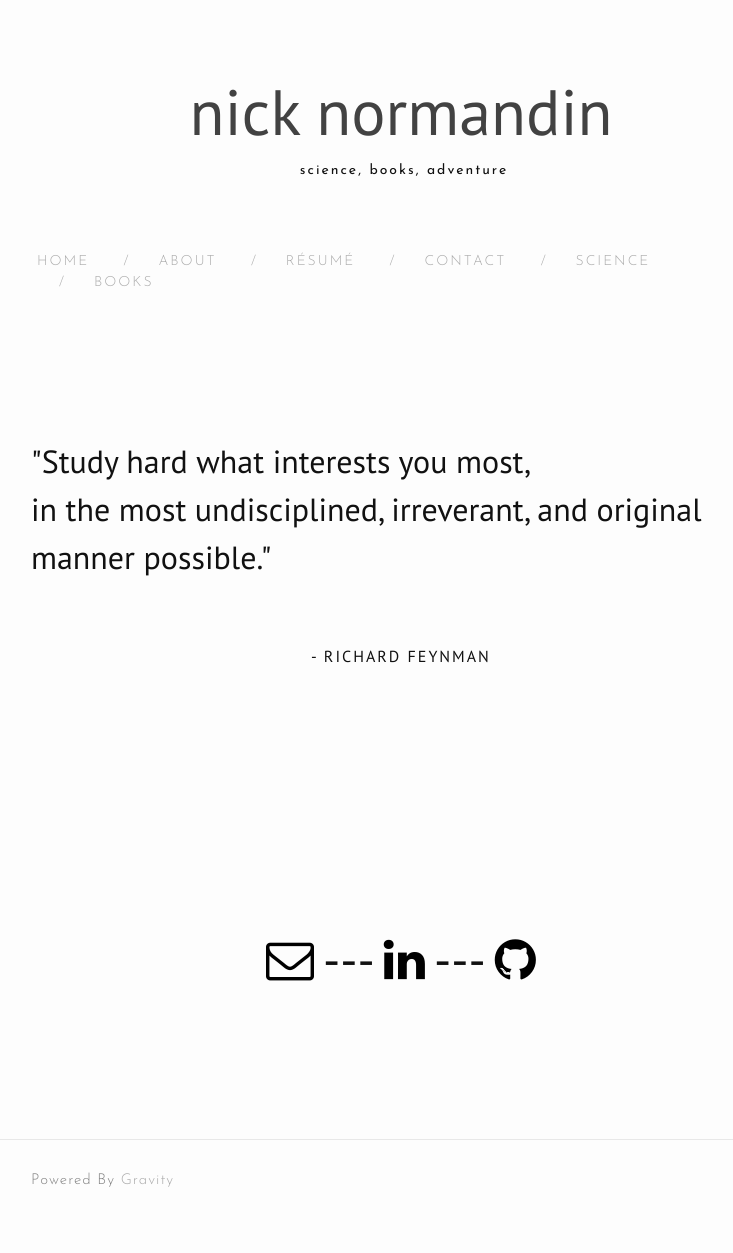
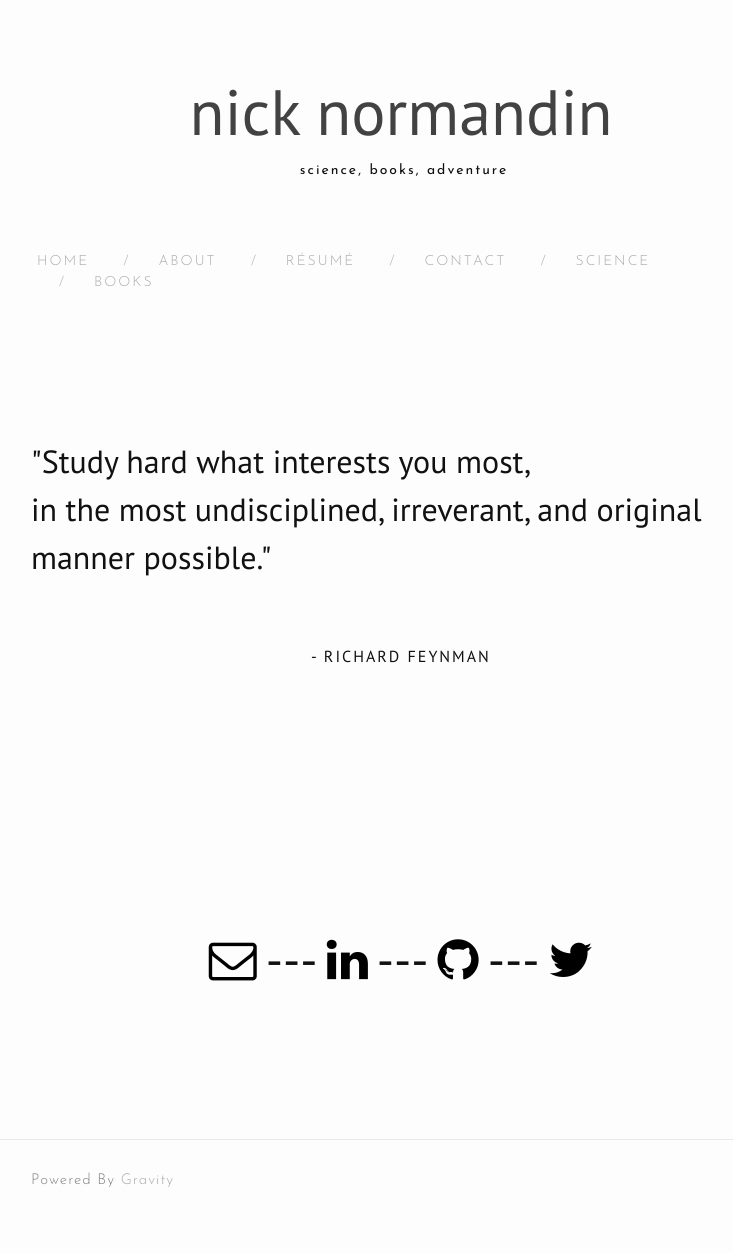
Before and after one commit to nnormandin/nnormandin.github.io, a Jekyll site: the page built from index.html, in a window 1280 px wide. Shown: the whole page, without its empty margins (239-972 px from the left). Built offline with Jekyll 4.4.1, drawn with Linux system fonts in a browser that asks for light colours; nearby versions of some CDN libraries; the list of posts is cut into pages by our own code.

Commit message:
add twitter

```diff
--- a/index.html
+++ b/index.html
@@ -26,6 +26,10 @@ layout: default
 <a href="https://github.com/nnormandin" style ="color: #000000">
 <i class="fa fa-github" style ="color: #000000"></i>
 </a>
+---
+<a href="https://twitter.com/nicknormandin" style ="color: #000000">
+<i class="fa fa-twitter" style ="color: #000000"></i>
+</a>
 <br><br>
 </font>
 </center>
```
